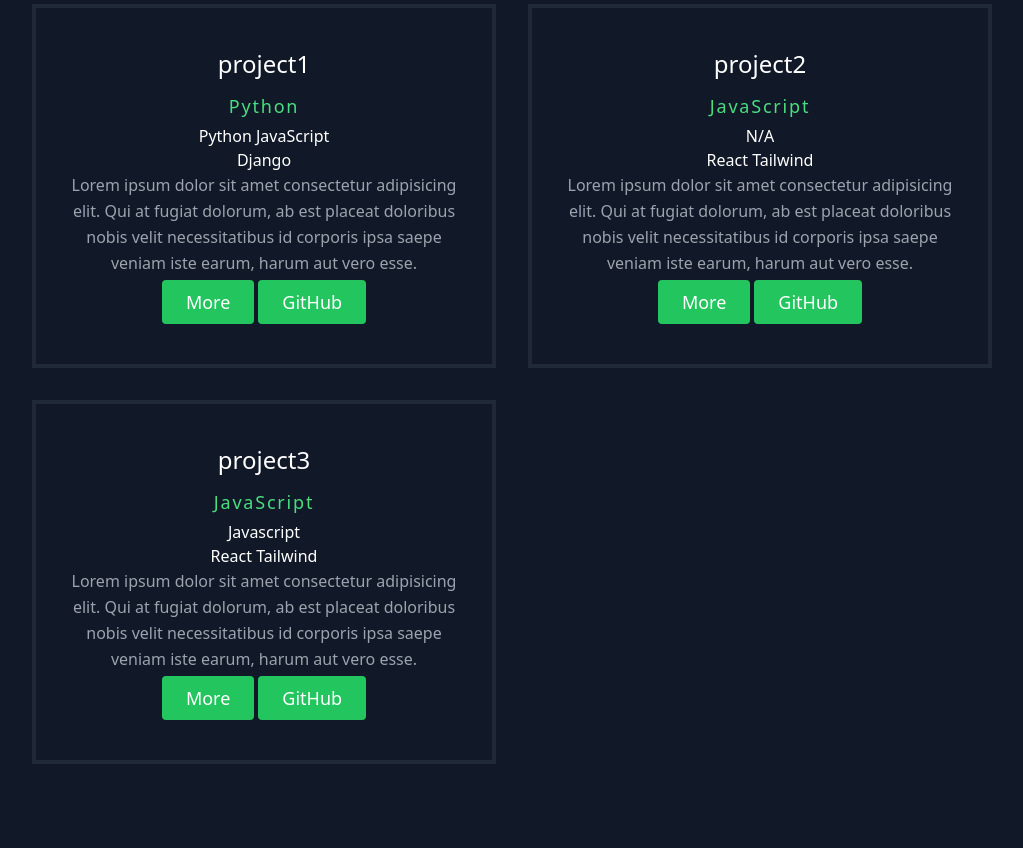
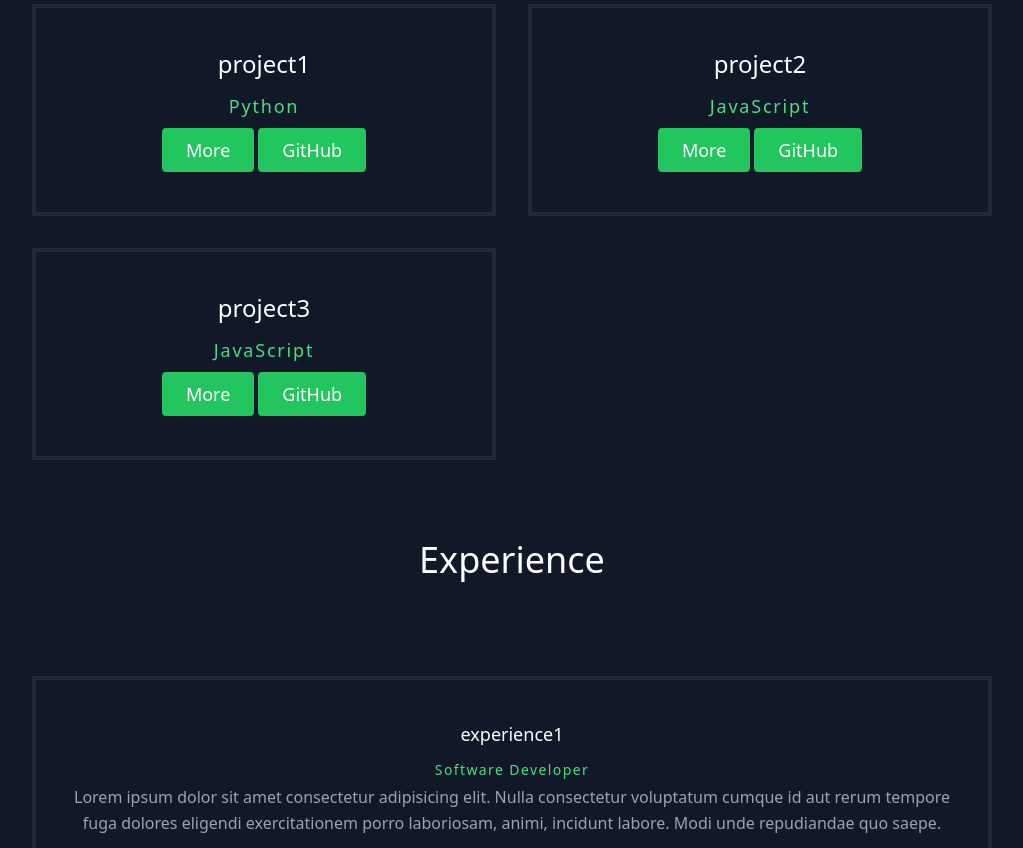
Before and after one commit to Bailejd/bailejd.github.io, a React (Create React App) app: page / in a window 1280 px wide. Shown: the part 740-1588 px from the top of the page, without its empty margins (128-1151 px from the left). Built offline with nearby package versions, Linux system fonts and the light colour scheme; the HTML template or start-up script is replaced by a standard one.

Commit message:
Move extra project details to ProjectDetails component

```diff
--- a/src/components/ProjectDetails.js
+++ b/src/components/ProjectDetails.js
@@ -6,6 +6,8 @@ export default function ProjectDetails({ id }) {
     <div id={"project-details" + id}>
       <h1 className="title-font text-2xl font-medium text-white mb-3">{projects[id].title}</h1>
       <h2 className="tracking-widest text-lg title-font font-medium text-green-400 mb-1">{projects[id].primary_language}</h2>
+      <h3 className="title-font text-white">{projects[id].languages.join(' ')}</h3>
+      <h3 className="title-font text-white">{projects[id].other.join(' ')}</h3>
       <p className="leading-relaxed mb-2">{projects[id].description}</p>
     </div>
   );
--- a/src/components/Projects.js
+++ b/src/components/Projects.js
@@ -44,9 +44,7 @@ export default function Projects() {
                 <div className="px-8 py-10 relative z-10 w-full border-4 border-gray-800 bg-gray-900">
                   <h1 className="title-font text-2xl font-medium text-white mb-3">{project.title}</h1>
                   <h2 className="tracking-widest text-lg title-font font-medium text-green-400 mb-1">{project.primary_language}</h2>
-                  <h3 className="title-font text-white">{project.languages.join(' ')}</h3>
-                  <h3 className="title-font text-white">{project.other.join(' ')}</h3>
-                  <p className="leading-relaxed">{project.description}</p>
+                  <p className="leading-relaxed">{project.short_description}</p>
                   <div className="flex justify-center pt-1 space-x-1">
                     <button className="inline-flex text-white bg-green-500 border-0 py-2 px-6 focus:outline-none hover:bg-green-600 rounded text-lg" onClick={() => toggleProject(project.id)}>More</button>
                     <a href={project.repo} className="inline-flex text-white bg-green-500 border-0 py-2 px-6 focus:outline-none hover:bg-green-600 rounded text-lg">GitHub</a>
```
